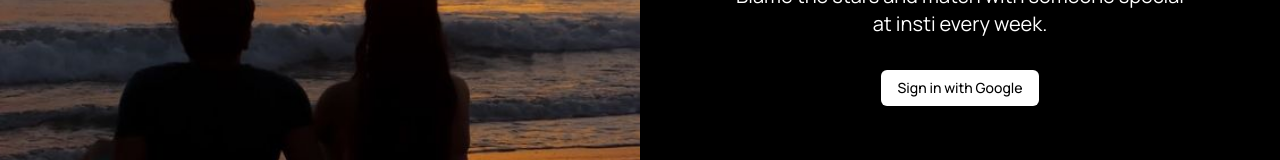
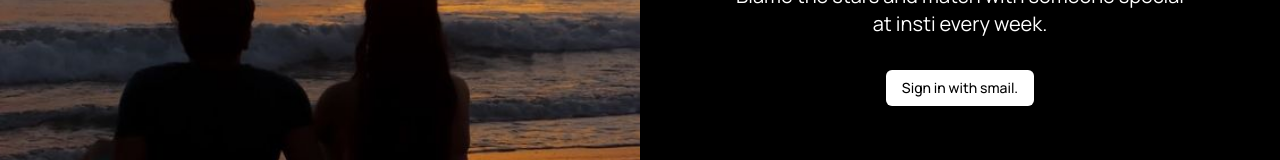
Before and after one commit to ShadowDawg/comet-web, a Next.js app: page / in a window 1280 px wide. Shown: the part 412-572 px from the top of the page. Built offline with nearby package versions, Linux system fonts and the light colour scheme; no server answers.

Commit message:
smol fixes

```diff
--- a/app/comet/[uid]/friends/FriendsList.tsx
+++ b/app/comet/[uid]/friends/FriendsList.tsx
@@ -199,7 +199,7 @@ export function FriendsList({ uid }: FriendsListProps) {
                       <ChevronRight className="h-4 w-4" />
                     </Button>
                   </DrawerTrigger>
-                  <DrawerContent>
+                  <DrawerContent className="bg-bg">
                     <div className="mx-auto w-full max-w-sm">
                       <DrawerHeader className="text-center">
                         <div className="flex justify-center mb-4">
--- a/app/page.tsx
+++ b/app/page.tsx
@@ -100,7 +100,7 @@ export default function LandingPage() {
               Signing In...
             </>
           ) : (
-            'Sign in with Google'
+            'Sign in with smail.'
           )}
         </Button>
         {error && <p className="text-red-500 mt-4">{error}</p>}
```
